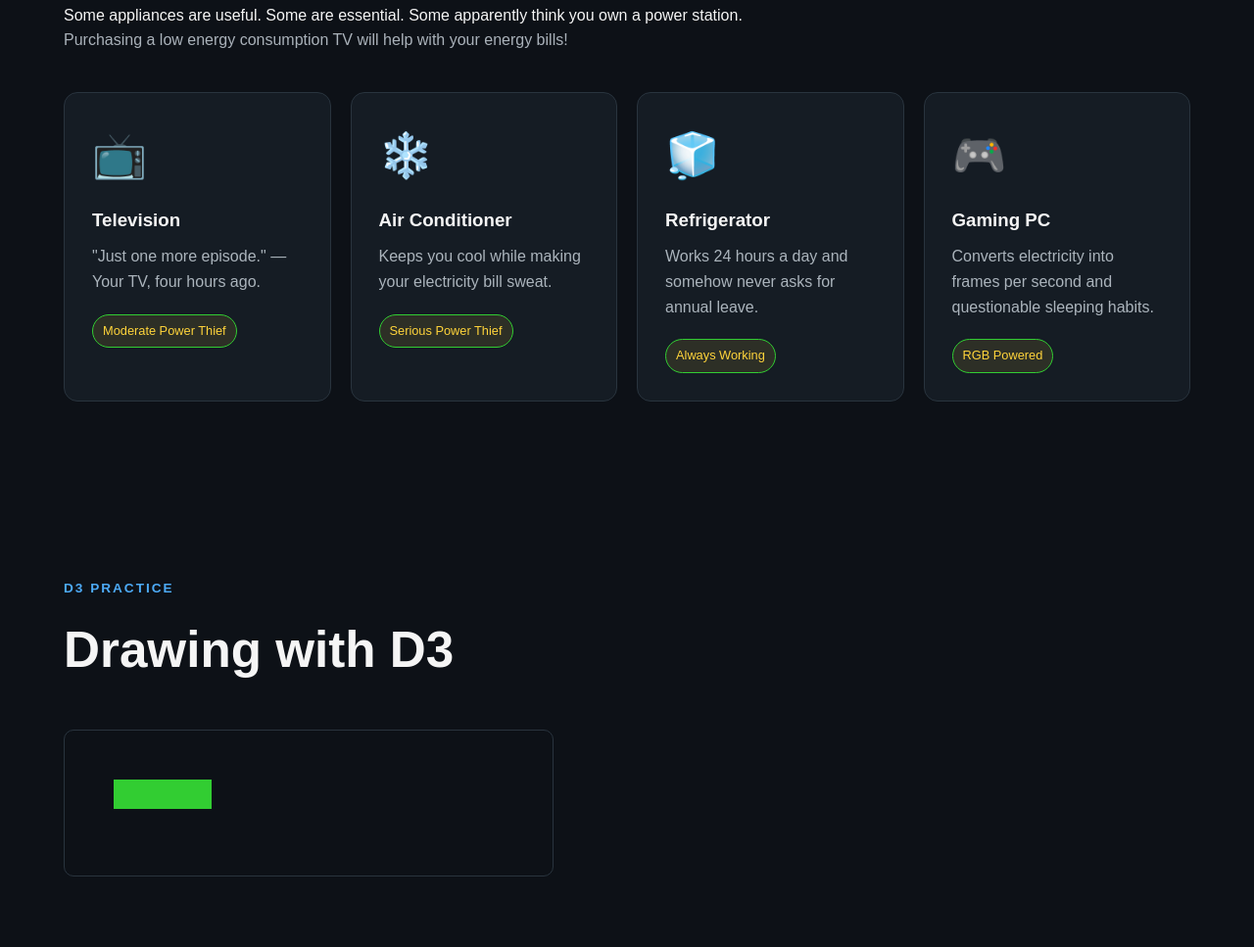
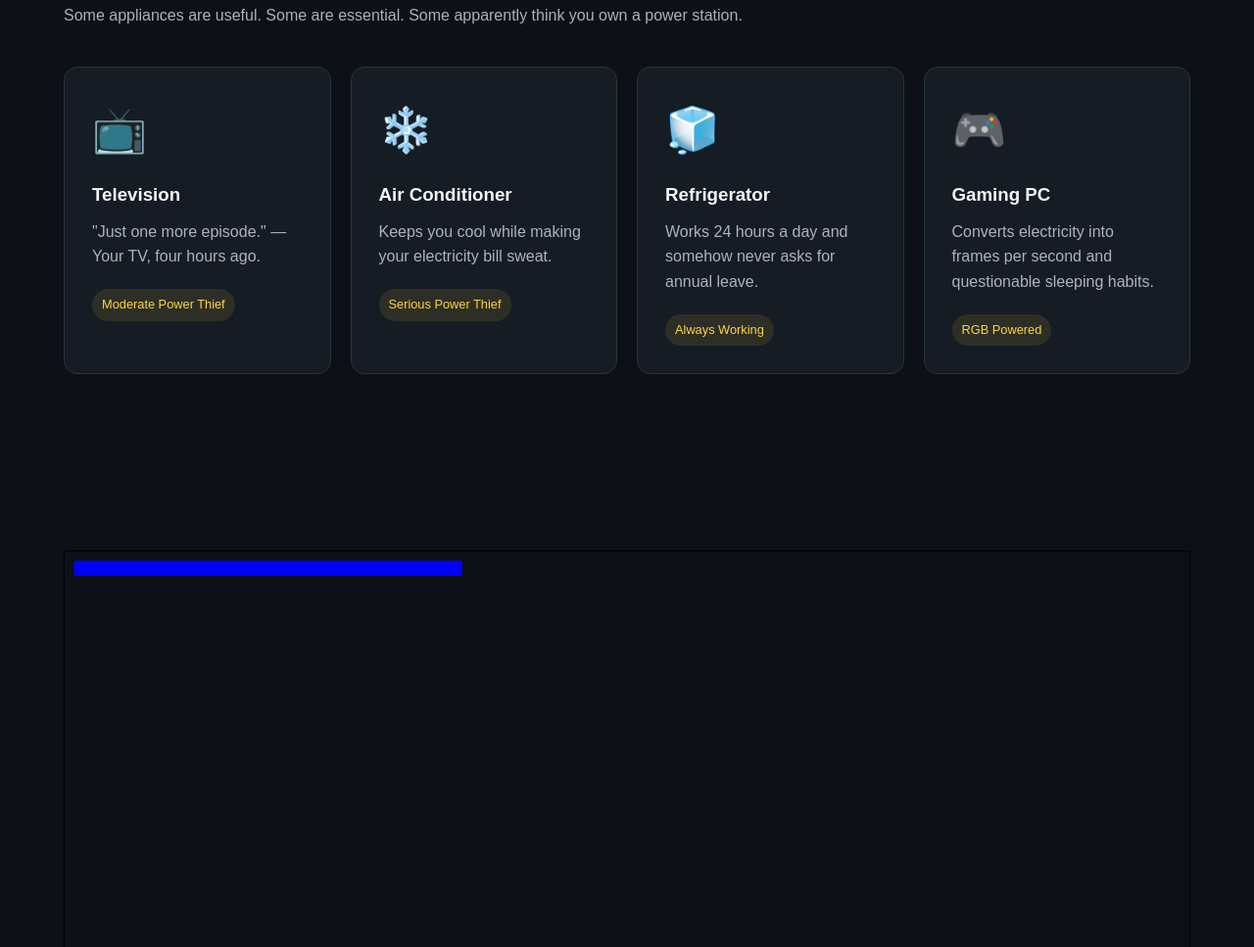
Before and after one commit to SoonMunHing/COS30045-Data-Visualization, a plain HTML site: page Exercise 0.2/energy-webpage-v1/index.html in a window 1280 px wide. Shown: the part 973-1940 px from the top of the page at 98% size. Drawn offline with nearby package versions, Linux system fonts and the light colour scheme.

Commit message:
feat: add responsive SVG container for Exercise 4.3

```diff
--- a/Exercise 0.2/energy-webpage-v1/css/styles.css
+++ b/Exercise 0.2/energy-webpage-v1/css/styles.css
@@ -534,3 +534,9 @@ footer {
     }
 
 }
+
+/* Exercise 4.3: responsive SVG container */
+.responsive-svg-container {
+    max-width: 1200px;
+    margin: 0 auto;
+}
--- a/Exercise 0.2/energy-webpage-v1/index.html
+++ b/Exercise 0.2/energy-webpage-v1/index.html
@@ -175,25 +175,12 @@
 
 
         <!-- ============================= -->
-        <!-- D3 Practice (Exercise 4.2) -->
+        <!-- Chart (Exercise 4.3) -->
         <!-- ============================= -->
 
-        <section class="section" id="d3-practice">
+        <section class="section" id="chart">
 
-            <div class="section-title">
-
-                <p class="eyebrow">
-                    D3 PRACTICE
-                </p>
-
-                <h2>
-                    Drawing with D3
-                </h2>
-
-            </div>
-
-            <!-- Empty SVG: js/main.js uses D3 to add a rectangle here -->
-            <svg width="500" height="150"></svg>
+            <div class="responsive-svg-container"></div>
 
         </section>
 
@@ -481,7 +468,7 @@
     <!-- External JavaScript -->
     <script src="js/scripts.js"></script>
 
-    <!-- Exercise 4.2: D3 library, then my D3 code (kept separate from scripts.js) -->
+    <!-- D3 library, then my D3 code (kept separate from scripts.js) -->
     <script src="https://d3js.org/d3.v7.min.js"></script>
     <script src="js/main.js"></script>
 
--- a/Exercise 0.2/energy-webpage-v1/js/main.js
+++ b/Exercise 0.2/energy-webpage-v1/js/main.js
@@ -1,58 +1,15 @@
-// Exercise 4.2 - Drawing with D3
-// This file runs after d3.v7.min.js has loaded (see the script tags in index.html)
+// Exercise 4.3 - Responsive SVG container
 
+const svg = d3.select(".responsive-svg-container")
+    .append("svg")
+    .attr("viewBox", "0 0 1200 1600")
+    .style("border", "1px solid black");
 
-// ---------------------------------
-// Step 2: Selecting and styling elements
-// ---------------------------------
-
-// Change the main heading colour
-d3.select("h1")
-    .style("color", "limegreen");
-
-// Experiment: all the small yellow labels turn light blue
-d3.selectAll(".eyebrow")
-    .style("color", "#4dabf7");
-
-// Experiment: give every appliance tag a green outline
-d3.selectAll(".tag")
-    .style("border", "1px solid limegreen");
-
-// Experiment: give the svg a border so its area is visible
-d3.select("svg")
-    .style("border", "1px solid #29343e")
-    .style("border-radius", "10px");
-
-
-// ---------------------------------
-// Step 3: Appending a paragraph
-// ---------------------------------
-
-// d3.select("div") only picks the FIRST div on the page,
-// which is the section-title div in THE SUSPECTS (Appliances) section
-d3.select("div")
-    .append("p")
-    .text("Purchasing a low energy consumption TV will help with your energy bills!");
-
-// Test: selectAll would add the paragraph to EVERY div on the page
-// d3.selectAll("div")
-//     .append("p")
-//     .text("Purchasing a low energy consumption TV will help with your energy bills!");
-
-
-// ---------------------------------
-// Step 4: Drawing a rectangle in the svg
-// ---------------------------------
-
-// Test: a bare rect has no size, so nothing shows on screen
-// d3.select("svg")
-//     .append("rect");
-
-// Rectangle with position, size and colour
-d3.select("svg")
+// Test rectangle
+svg
     .append("rect")
-    .attr("x", 50)
-    .attr("y", 50)
-    .attr("width", 100)
-    .attr("height", 30)
-    .attr("fill", "limegreen");
+    .attr("x", 10)
+    .attr("y", 10)
+    .attr("width", 414)
+    .attr("height", 16)
+    .attr("fill", "blue");
```
